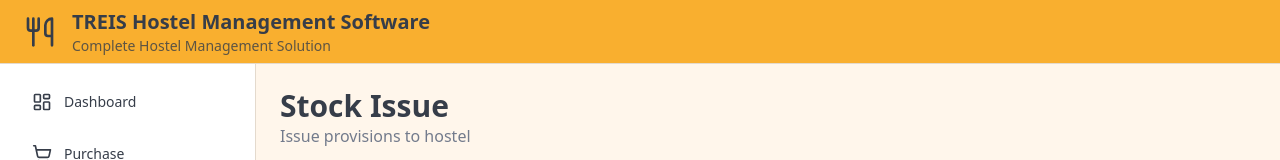
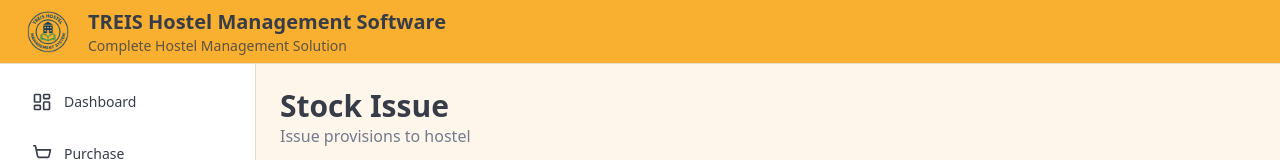
Before and after one commit to Duti95/ration-wise-guardian, a React (Vite) app: page /stock-issue in a window 1280 px wide. Shown: the top 160 px of the page. Built offline with nearby package versions, Linux system fonts and the light colour scheme; no server answers; the database is empty; the HTML template or start-up script is replaced by a standard one.

Commit message:
Add logo to layout

```diff
--- a/src/components/Layout.tsx
+++ b/src/components/Layout.tsx
@@ -13,6 +13,7 @@ import {
 } from "lucide-react";
 import { Button } from "@/components/ui/button";
 import { cn } from "@/lib/utils";
+import treisLogo from "@/assets/treis-logo.png";
 
 const menuItems = [
   { icon: LayoutDashboard, label: "Dashboard", path: "/" },
@@ -42,7 +43,7 @@ export default function Layout() {
         </Button>
 
         <div className="flex items-center space-x-4 ml-4 lg:ml-0">
-          <Utensils className="h-8 w-8 text-primary-foreground" />
+          <img src={treisLogo} alt="TREIS Logo" className="h-12 w-12" />
           <div>
             <h1 className="text-xl font-bold text-primary-foreground">
               TREIS Hostel Management Software
```
Also changed, not shown: src/assets/treis-logo.png (added).
